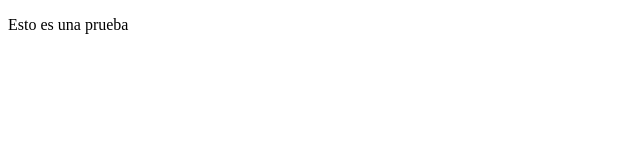
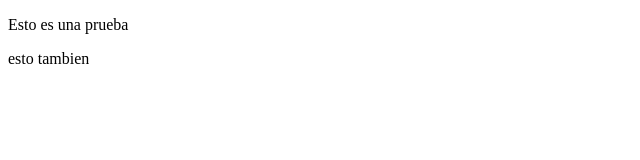
Before and after one commit to guslomas/textRepositorio, a plain HTML site: page index.html in a window 1280 px wide. Shown: the full height of the page, 0-640 px from the left. Drawn offline with Linux system fonts and the light colour scheme.

Commit message:
agrgo otro parrafo

```diff
--- a/index.html
+++ b/index.html
@@ -11,6 +11,7 @@
     <div class="container">
         <div class="row">
             <p>Esto es una prueba</p>
+            <p> esto tambien</p>
         </div>
     </div>
 </body>
```
